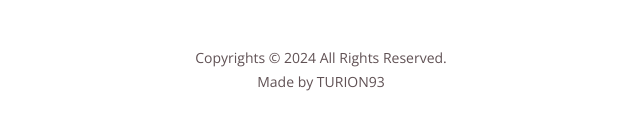
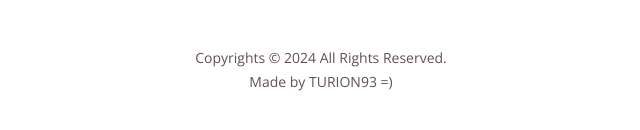
Before and after one commit to Artur-Admayeu/admaevs-wedding.github.io, a plain HTML site: page index.html in a window 1280 px wide. Shown: the part 6733-6863 px from the top of the page, 319-959 px from the left. Drawn offline with nearby package versions, Linux system fonts and the light colour scheme; some packages are replaced by stand-ins of ours.

Commit message:
Update index.html

```diff
--- a/index.html
+++ b/index.html
@@ -391,7 +391,7 @@
     <div class="container">
       <div class="row">
         <p>Copyrights &copy; 2024 All Rights Reserved.</p>
-		<p>Made by TURION93</p>
+		<p>Made by TURION93 =)</p>
       </div>
       <div class="pull-right goto"><a class="gototop smooth" href="#wrapper"><i class="fa fa-chevron-up"></i></a></div>
     </div>
```
